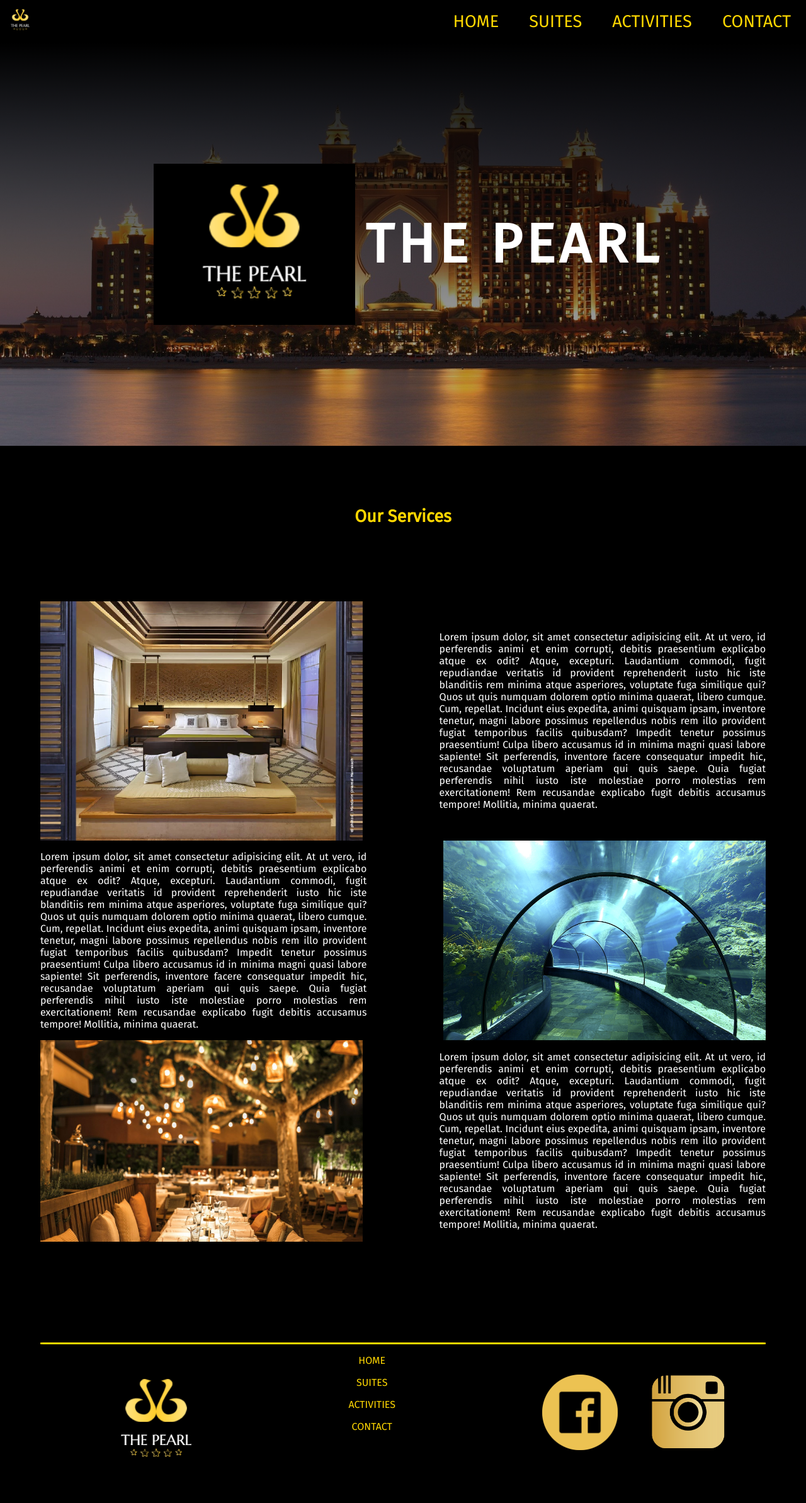
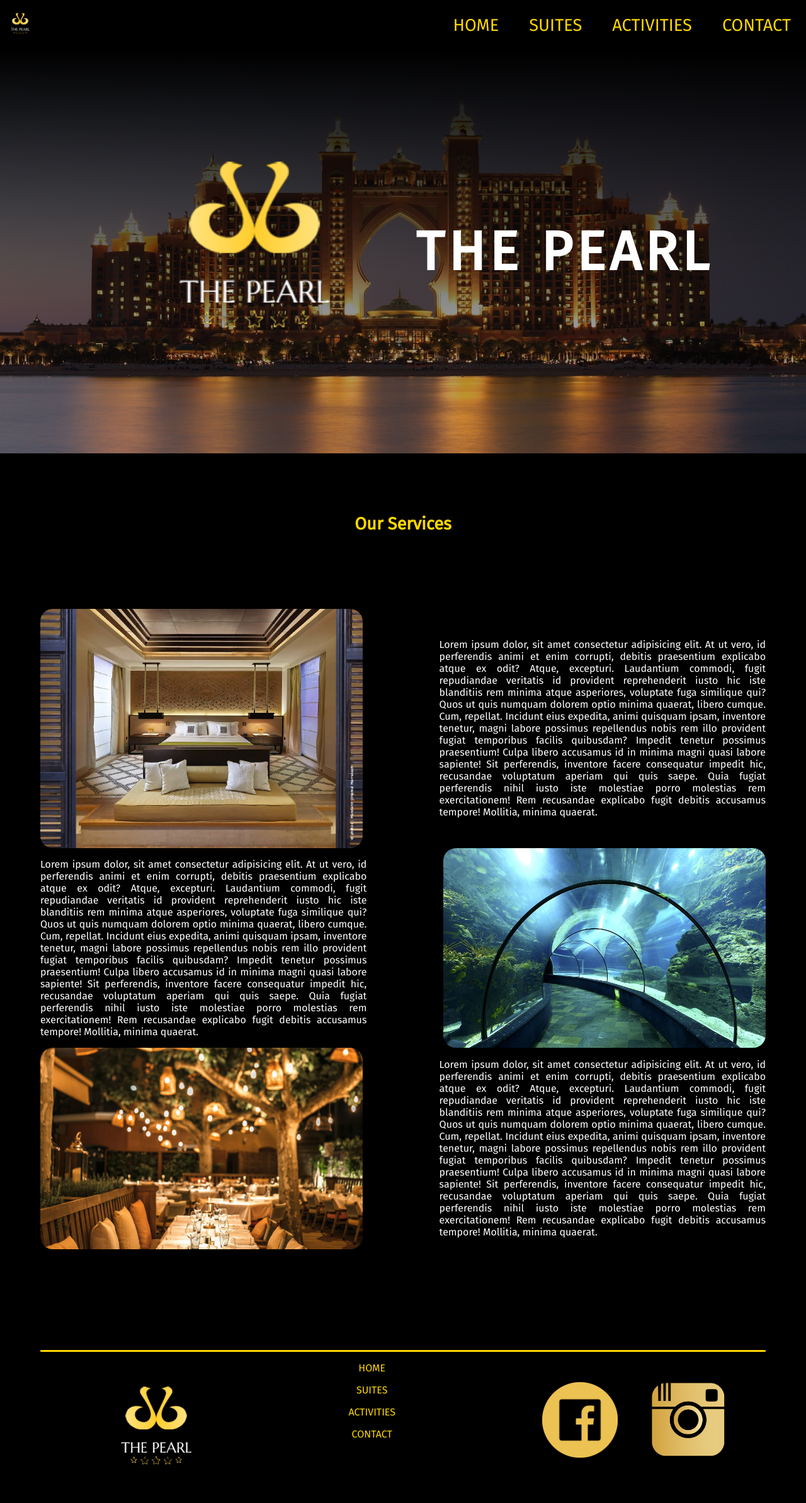
Before and after one commit to EpicRelax/ThePearl, a PHP site: page / in a window 1280 px wide. Shown: the whole page at 63% size. Before the commit the page ends 2314 px from the top, so only its background shows below. Run offline with PHP 8.4, Linux system fonts and the light colour scheme.

Commit message:
transparent logo

```diff
--- a/assets/css/style.css
+++ b/assets/css/style.css
@@ -28,21 +28,29 @@ nav ul {
     list-style: none;
 }
 
-nav ul a {
-    padding: 0 1.5rem;
+header nav ul a {
+    padding: 1.5rem 1.5rem;
     font-size: 1.7rem;
     color: gold;
     text-decoration: none;
 }
 
-nav ul a:hover {
-    background-color: rgba(rgb(121, 121, 121), rgb(121, 121, 121), rgb(121, 121, 121), 0.7);
+header nav ul a:hover {
+    background-color: white
 }
 
 #headerImg {
     background-image: url(../img/dubai.jpg);
     background-size: cover;
     height: 80vh;
+}
+
+#logoMax {
+    width: 40%;
+}
+
+#logoMax img {
+    width: 100%;
 }
 
 #gradiant {
@@ -55,17 +63,6 @@ nav ul a:hover {
     font-size: 2.7rem;
     letter-spacing: 0.4rem;
 }
-
-#logoMax {
-    width: 25%;
-    height: 40%;
-    background-image: url(../img/logo.png);
-    background-position: center;
-    background-size: 110%;
-    margin: 1rem;
-}
-
-
 
 /* Main */
 main {
@@ -94,7 +91,7 @@ h2 {
 
 #room img {
     width: 40vw;
-
+    border-radius: 20px;
 }
 
 #description {
@@ -136,6 +133,11 @@ footer{
     color: gold;
     text-decoration: none;
 }
+#infos a {
+    text-decoration: none;
+    color: gold;
+}
+
 #infos li{
     margin: 1rem;
 }
--- a/index.html
+++ b/index.html
@@ -17,7 +17,7 @@
         <div id="nav">
             <nav>
                 <div id="navImg">
-                    <img src="./assets/img/logo.png" alt="Logo Pearl">
+                    <img src="./assets/img/Thepearl No BG.png" alt="Logo Pearl">
                 </div>
                 <ul>
                     <a href="./index.html">
@@ -37,7 +37,7 @@
         </div>
         <div id="headerImg">
             <div id="gradiant">
-                <div id="logoMax">
+                <div id="logoMax"><img src="./assets/img/Thepearl No BG.png" alt="">
                 </div>
                 <h1>THE PEARL</h1>
             </div>
@@ -104,18 +104,18 @@
     <footer>
         <div id="separation"></div>
         <div id="infos">
-            <img id="footLogo" src="./assets/img/logo.png" alt="">
+            <img id="footLogo" src="./assets/img/Thepearl No BG.png" alt="">
             <div>
                 <nav>
-                    <li>HOME</li>
-                    <li>SUITES</li>
-                    <li>ACTIVITIES</li>
-                    <li>CONTACT</li>
+                    <a href=""><li>HOME</li></a>
+                    <a href=""><li>SUITES</li></a>
+                    <a href=""><li>ACTIVITIES</li></a>
+                    <a href=""><li>CONTACT</li></a>
                 </nav>
             </div>
             <div>
-                <img src="./assets/img/picto-fb.png" alt="">
-                <img src="./assets/img/instagram-or-dégradé.png" alt="">
+                <a href=""><img src="./assets/img/picto-fb.png" alt=""></a>
+                <a href=""><img src="./assets/img/instagram-or-dégradé.png" alt=""></a>
             </div>
         </div>
     </footer>
```
Also changed, not shown: assets/lib/Contact/contact.css (+7 -0 lines).
